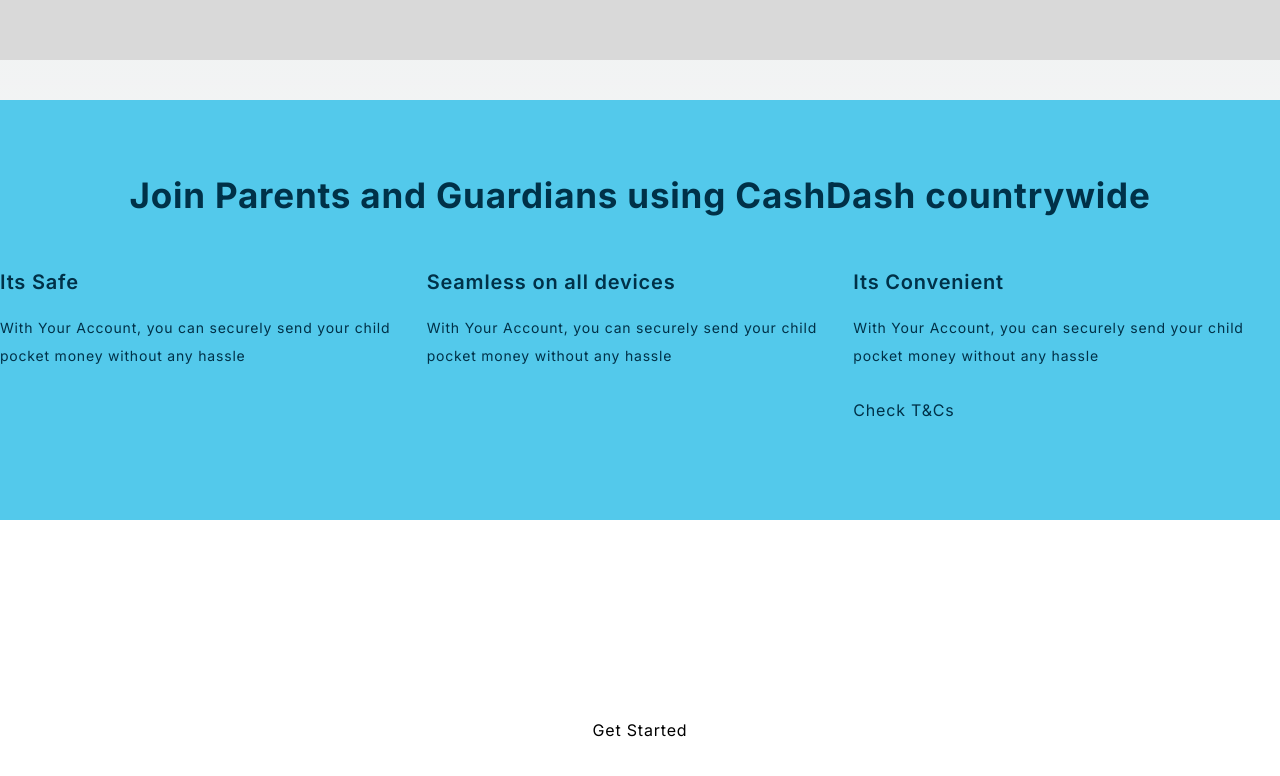
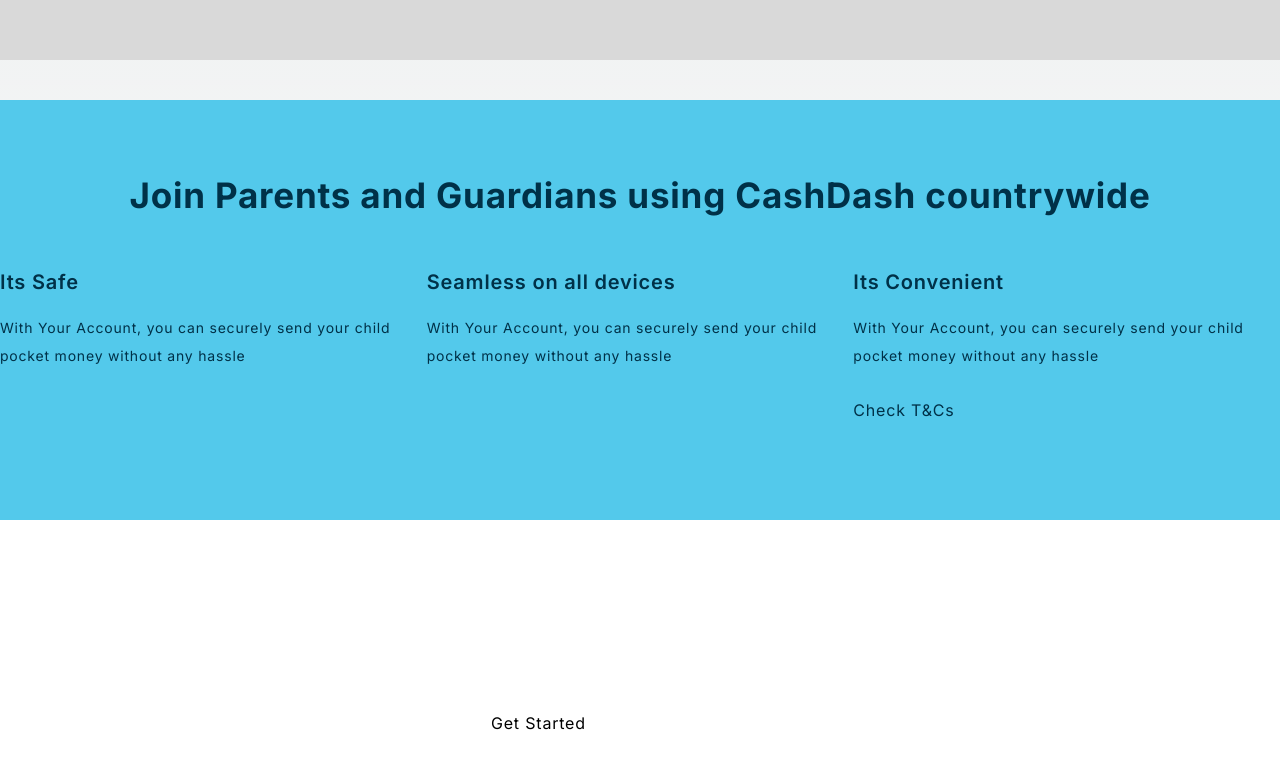
Before and after one commit to MariaNamata086/school-wallet, a Next.js app: page / in a window 1280 px wide. Shown: the part 1738-2514 px from the top of the page. Built offline with nearby package versions, Linux system fonts and the light colour scheme.

Commit message:
Add final of the initial development of the home page

```diff
--- a/src/app/components/shared/Footer.tsx
+++ b/src/app/components/shared/Footer.tsx
@@ -40,7 +40,7 @@
               </div>
           </div>
           <div className='hidden items-center justify-center h-1/2 bg-white md:flex'>
-          <Link href='/authentication/login' className='py-2 px-4 rounded-full'>Get Started</Link>
+          <Link href='/authentication/login' className='py-2 px-4 rounded-full w-[330px] h-[55px]'>Get Started</Link>
           </div>
     </footer>
   )
--- /dev/null
+++ b/src/app/components/shared/SharedNavBar.tsx
@@ -0,0 +1,23 @@
+import Image from 'next/image'
+import React from 'react'
+import light_logo from '@assets/light_logo_short.png';
+
+function SharedNavBar() {
+  return (
+      <nav className='flex flex-row items-center justify-between py-1 md:py-2 px-4 w-full bg-darkblue'>
+          <div className='flex items-center justify-around text-[15px] md:text-[20px] font-semibold'>
+              <div className='w-[49px] h-[59.11px]'>
+                  <Image src={light_logo} alt="image of the project's light logo"/>
+              </div>
+              <span className='' style={{}}>
+                  Home
+              </span>
+              <span className='' style={{}}>
+                  Transactions
+              </span>
+          </div>
+    </nav>
+  )
+}
+
+export default SharedNavBar
--- a/tailwind.config.ts
+++ b/tailwind.config.ts
@@ -8,6 +8,14 @@
   ],
   theme: {
     extend: {
+      colors: {
+        primary: {
+          DEFAULT: '#53C9EB',
+        },
+        darkblue: {
+          DEFAULT: '#003148',
+        },
+      },
     },
   },
   plugins: [],
--- a/tsconfig.json
+++ b/tsconfig.json
@@ -19,7 +19,9 @@
     ],
     "paths": {
       "@/*": ["./src/*"],
-      "@assets/*": ["./public/assets/*"]
+      "@assets/*": ["./public/assets/*"],
+      "@components/*": ["./src/components/*"],
+      "@constants/*": ["./src/constants/*"]
     }
   },
   "include": ["next-env.d.ts", "**/*.ts", "**/*.tsx", ".next/types/**/*.ts"],
```
Also changed, not shown: src/app/page.tsx (+0 -31 lines), public/assets/light_logo_short.png (added).
